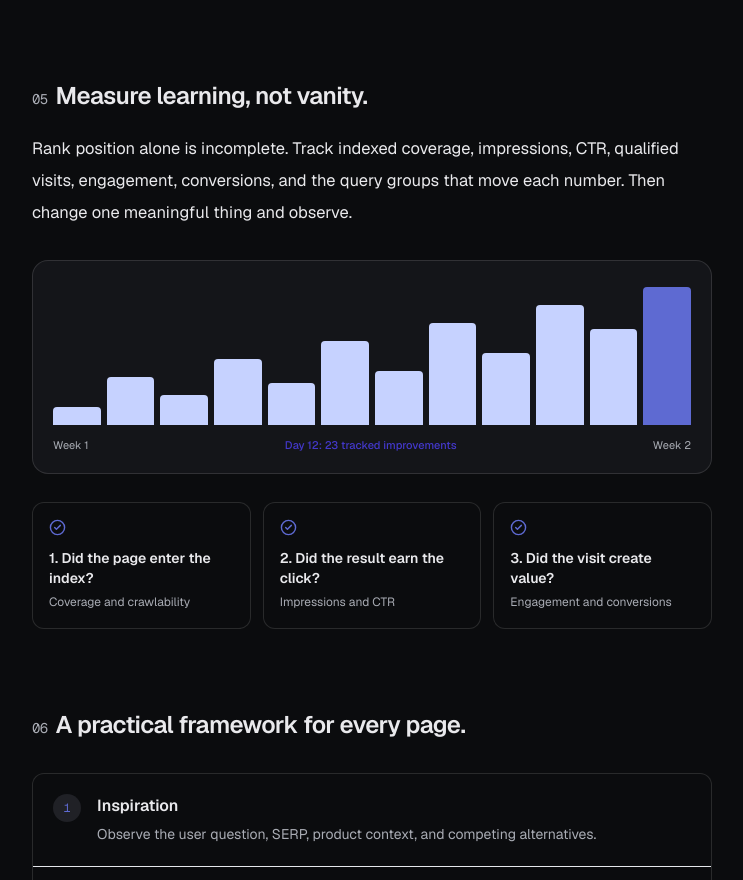
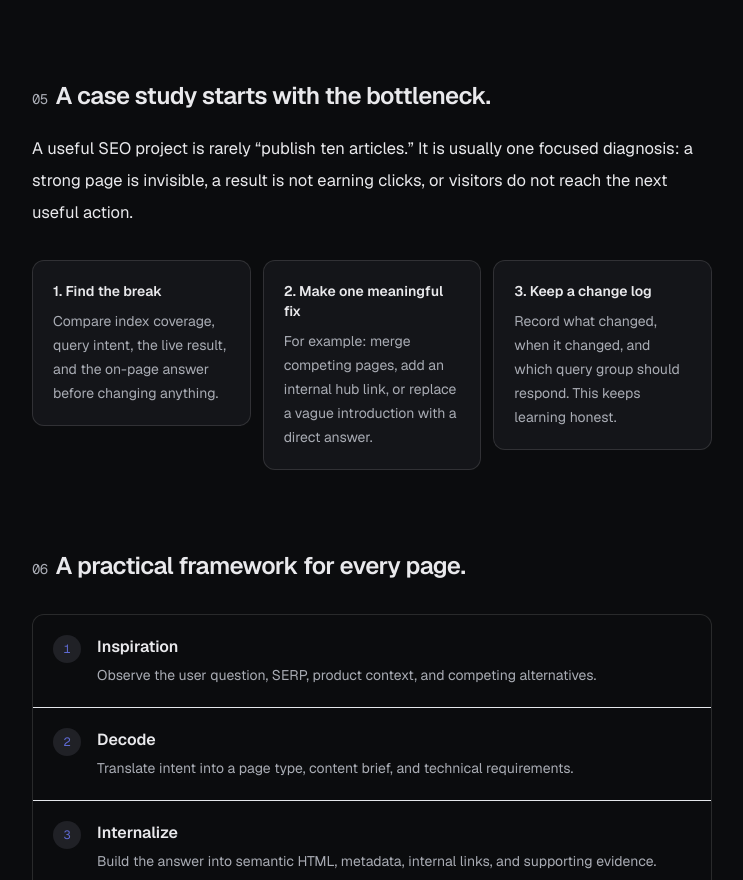
Before and after one commit to sudoKrishna/krishna, a Next.js app: page /blog/seo-engineering in a window 1280 px wide. Shown: the part 3800-4680 px from the top of the page, without its empty margins (268-1011 px from the left). Built offline with nearby package versions, Linux system fonts and the light colour scheme.

Commit message:
refactor: replace measurement chapter with SEO case study

```diff
--- a/app/blog/seo-engineering/page.tsx
+++ b/app/blog/seo-engineering/page.tsx
@@ -1,14 +1,14 @@
 import type { Metadata } from "next";
-import { CircleCheck, ExternalLink } from "lucide-react";
+import { ExternalLink } from "lucide-react";
 import { BlogLayout, Reveal, SectionTitle } from "./_components/BlogLayout";
 import { Callout } from "./_components/Callout";
 import { CodeBlock } from "./_components/CodeBlock";
-import { ArchitectureFlow, CommitChart, Comparison, EdgeCaseMatrix } from "./_components/InteractiveBlocks";
+import { ArchitectureFlow, Comparison, EdgeCaseMatrix } from "./_components/InteractiveBlocks";
 import { SeoPipeline } from "./_components/SeoPipeline";
 
 export const metadata: Metadata = { title: "SEO engineering: a system for being found | Krishna Chaudhary", description: "A technical case study on modern SEO, AEO, GEO, and the engineering systems behind durable organic visibility." };
 
-const toc=[{id:"overview",label:"Overview"},{id:"seo-system",label:"Search is a system"},{id:"technical-foundation",label:"Technical foundation"},{id:"answer-engines",label:"AEO & GEO"},{id:"weird-tricks",label:"Unusual things that work"},{id:"measurement",label:"Measurement"},{id:"framework",label:"A practical framework"}];
+const toc=[{id:"overview",label:"Overview"},{id:"seo-system",label:"Search is a system"},{id:"technical-foundation",label:"Technical foundation"},{id:"answer-engines",label:"AEO & GEO"},{id:"weird-tricks",label:"Unusual things that work"},{id:"case-study",label:"Case study"},{id:"framework",label:"A practical framework"}];
 
 const robots=`export default function robots() {
   return {
@@ -35,7 +35,7 @@ export default function SeoEngineeringCaseStudy() {
 
    <section id="weird-tricks" className="scroll-mt-16"><Reveal><SectionTitle number="04">The unusual things that actually help.</SectionTitle><p className="mt-5 max-w-[680px] text-[16.5px] leading-8 text-[#374151]">There is no hidden ranking hack. But a few counter-intuitive habits work because they reduce ambiguity for people and retrieval systems at the same time.</p></Reveal><div className="mt-8 grid gap-3">{[["Write the awkward follow-up","After answering the main question, answer the strange second question people ask next. These sections often match long-tail queries and make the page more useful to answer engines."],["Use one concrete example early","A short worked example makes an abstract claim easier to trust, quote, and understand than a longer generic explanation."],["Link from the page that already gets attention","A descriptive internal link inside a relevant paragraph is usually more valuable than adding a link to a generic footer list."],["Remove thin pages instead of endlessly adding them","Consolidating overlapping articles into one definitive page can clarify topical ownership and stop internal pages competing with each other."]].map(([title,detail])=><Reveal key={title}><div className="rounded-xl border border-gray-200 bg-[#FAFAFA] p-5"><h3 className="text-sm font-semibold text-[#111827]">{title}</h3><p className="mt-2 max-w-[620px] text-sm leading-6 text-[#6B7280]">{detail}</p></div></Reveal>)}</div></section>
 
-   <section id="measurement" className="scroll-mt-16"><Reveal><SectionTitle number="05">Measure learning, not vanity.</SectionTitle><p className="mt-5 max-w-[680px] text-[16.5px] leading-8 text-[#374151]">Rank position alone is incomplete. Track indexed coverage, impressions, CTR, qualified visits, engagement, conversions, and the query groups that move each number. Then change one meaningful thing and observe.</p></Reveal><Reveal className="mt-8"><CommitChart /></Reveal><div className="mt-7 grid gap-3 sm:grid-cols-3">{["Did the page enter the index?","Did the result earn the click?","Did the visit create value?"].map((item,index)=><div key={item} className="rounded-xl border border-gray-200 bg-white p-4"><CircleCheck size={17} className="text-[#5E6AD2]"/><p className="mt-3 text-sm font-semibold">{index+1}. {item}</p><p className="mt-1 text-xs leading-5 text-[#6B7280]">{["Coverage and crawlability","Impressions and CTR","Engagement and conversions"][index]}</p></div>)}</div></section>
+   <section id="case-study" className="scroll-mt-16"><Reveal><SectionTitle number="05">A case study starts with the bottleneck.</SectionTitle><p className="mt-5 max-w-[680px] text-[16.5px] leading-8 text-[#374151]">A useful SEO project is rarely “publish ten articles.” It is usually one focused diagnosis: a strong page is invisible, a result is not earning clicks, or visitors do not reach the next useful action.</p></Reveal><div className="mt-8 grid gap-3 sm:grid-cols-3">{[["1. Find the break","Compare index coverage, query intent, the live result, and the on-page answer before changing anything."],["2. Make one meaningful fix","For example: merge competing pages, add an internal hub link, or replace a vague introduction with a direct answer."],["3. Keep a change log","Record what changed, when it changed, and which query group should respond. This keeps learning honest."]].map(([title,detail])=><Reveal key={title}><div className="rounded-xl border border-gray-200 bg-[#FAFAFA] p-5"><h3 className="text-sm font-semibold text-[#111827]">{title}</h3><p className="mt-2 text-sm leading-6 text-[#6B7280]">{detail}</p></div></Reveal>)}</div></section>
 
    <section id="framework" className="scroll-mt-16"><Reveal><SectionTitle number="06">A practical framework for every page.</SectionTitle></Reveal><div className="mt-8 divide-y divide-gray-200 rounded-xl border border-gray-200 bg-white">{[["1","Inspiration","Observe the user question, SERP, product context, and competing alternatives."],["2","Decode","Translate intent into a page type, content brief, and technical requirements."],["3","Internalize","Build the answer into semantic HTML, metadata, internal links, and supporting evidence."],["4","Refine","Measure behavior, improve the weak step, and document what changed."]].map(([number,title,detail])=><Reveal key={number}><div className="flex gap-4 p-5"><span className="grid h-7 w-7 shrink-0 place-items-center rounded-full bg-[#F3F4F6] font-mono text-xs text-[#5E6AD2]">{number}</span><div><h3 className="font-semibold">{title}</h3><p className="mt-1 text-sm leading-6 text-[#6B7280]">{detail}</p></div></div></Reveal>)}</div><a href="https://developers.google.com/search/docs/fundamentals/seo-starter-guide" target="_blank" className="mt-8 inline-flex items-center gap-2 text-sm font-medium text-[#5E6AD2] hover:underline">Read Google’s SEO starter guide <ExternalLink size={14}/></a></section>
   </article>
```
